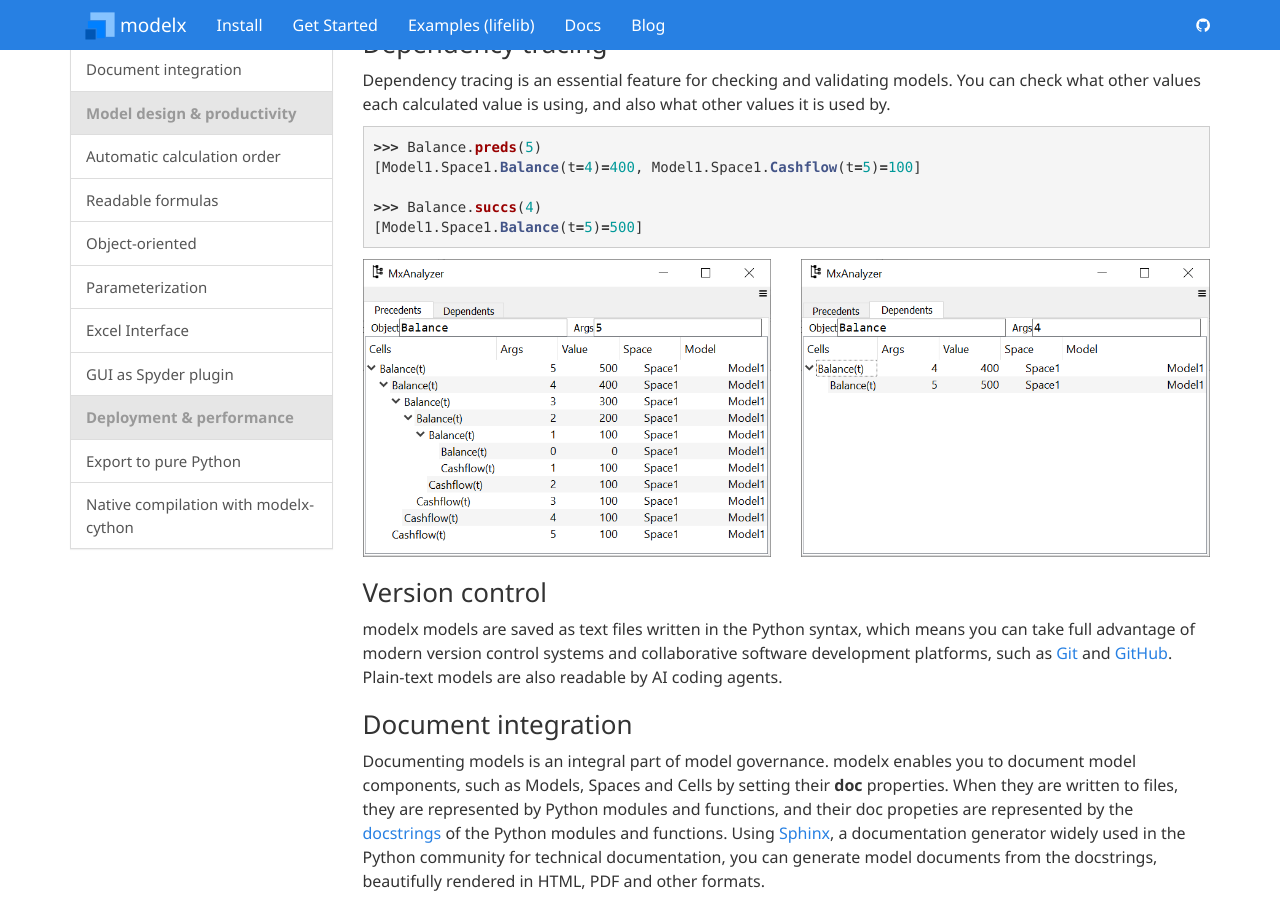
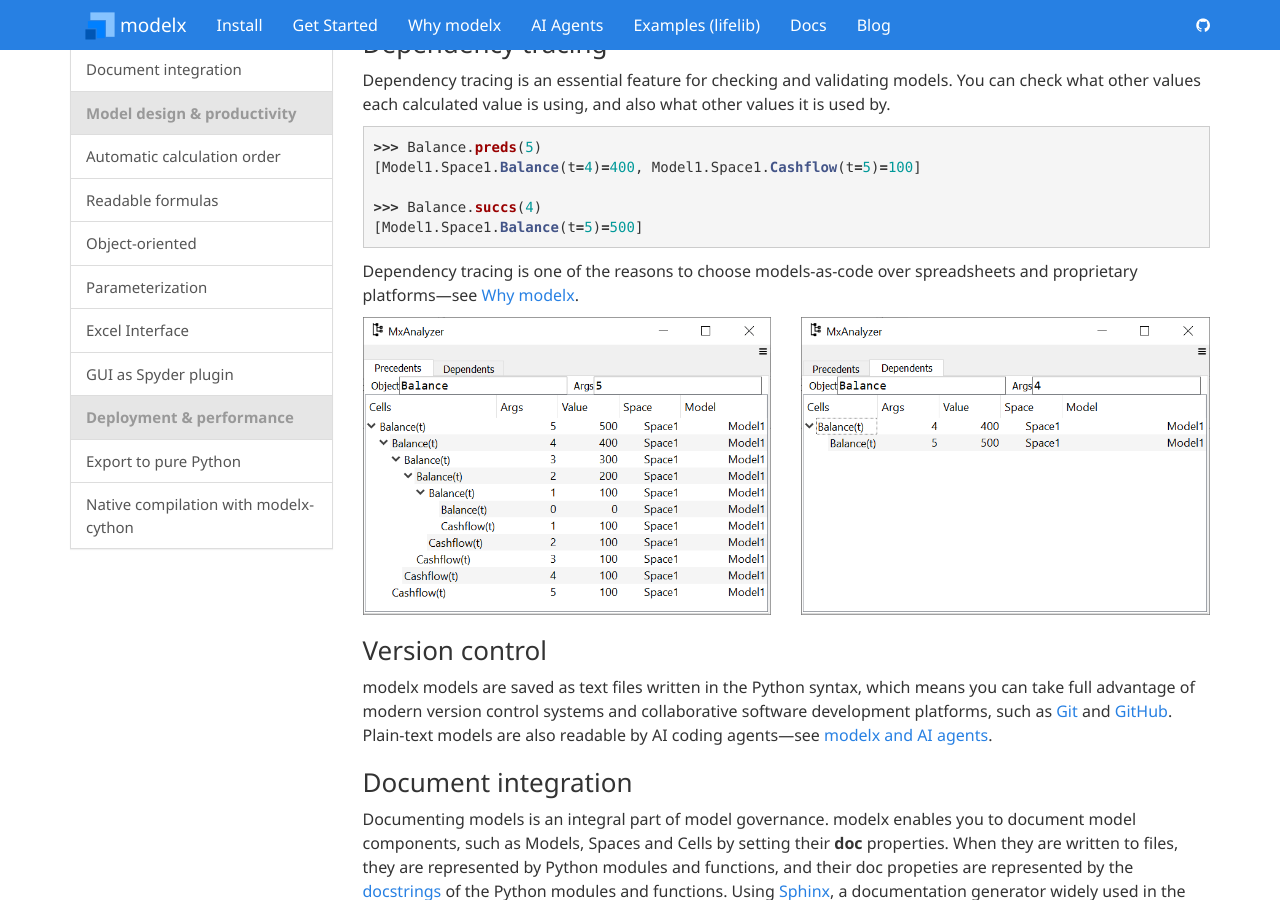
Before and after one commit to fumitoh/modelx-site, a Jekyll site: the page built from features.md, in a window 1280 px wide and 900 px high, scrolled down 194 px. Built offline with Jekyll 4.4.1, drawn with Linux system fonts in a browser that asks for light colours.

Commit message:
Wire Why modelx and AI Agents into nav; cross-link feature cards (3.3)
Co-Authored-By: Claude Fable 5 <noreply@anthropic.com>

````diff
--- a/_includes/topnav.html
+++ b/_includes/topnav.html
@@ -18,6 +18,8 @@
                 -->
                 <li><a href="{{ site.baseurl }}/#install">Install</a></li>
                 <li><a href="https://docs.modelx.io/en/latest/tutorial/index.html">Get Started</a></li>
+                <li><a href="{{ "/why.html" | prepend: site.baseurl }}">Why modelx</a></li>
+                <li><a href="{{ "/ai.html" | prepend: site.baseurl }}">AI Agents</a></li>
                 <li><a href="https://lifelib.io">Examples (lifelib)</a></li>
                 <li><a href="https://docs.modelx.io/en/latest/index.html">Docs</a></li>
                 <li {% if page.sectionid=='blog' %} class="active" {% endif %}><a href="{{ "/allposts.html" | prepend: site.baseurl }}">Blog</a></li>
--- a/features.md
+++ b/features.md
@@ -101,6 +101,10 @@ and also what other values it is used by.
 [Model1.Space1.Balance(t=5)=500]
 ```
 
+Dependency tracing is one of the reasons to choose models-as-code
+over spreadsheets and proprietary platforms&mdash;see
+[Why modelx](why.html).
+
 
 <div class="row">
   <div class="col-sm-6">
@@ -117,7 +121,8 @@ modelx models are saved as text files written in the Python syntax,
 which means you can take full
 advantage of modern version control systems and collaborative
 software development platforms, such as [Git] and [GitHub].
-Plain-text models are also readable by AI coding agents.
+Plain-text models are also readable by AI coding agents&mdash;see
+[modelx and AI agents](ai.html).
 
 [Git]: https://git-scm.com/
 [GitHub]: https://github.com/
````
